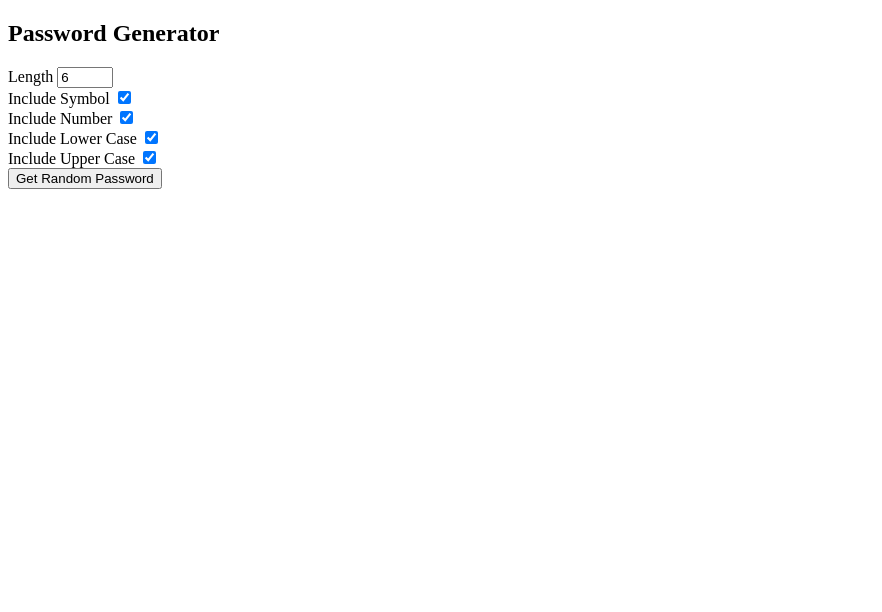
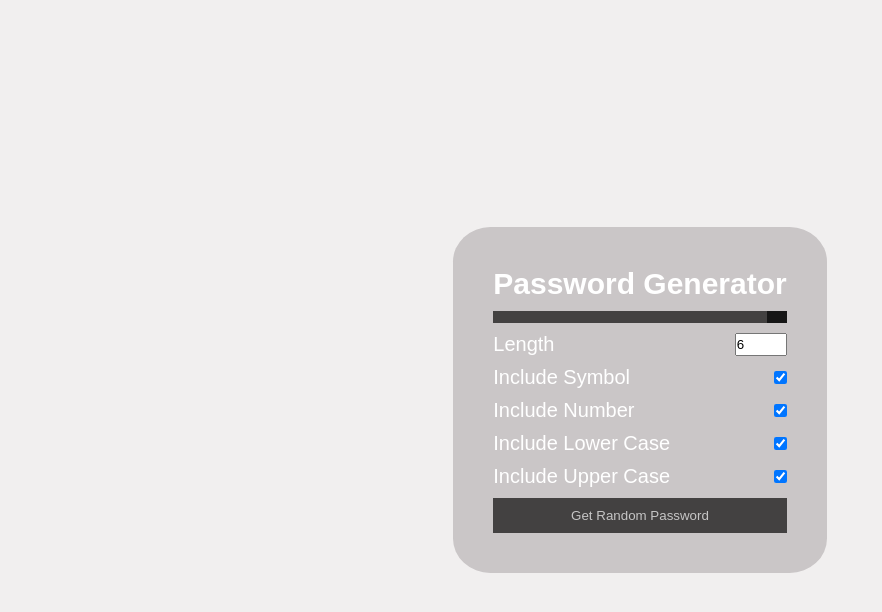
Before and after one commit to vlythr/password-generator, a plain HTML site: page index.html in a window 1280 px wide. Shown: the whole page, without its empty margins (0-882 px from the left). Drawn offline with Linux system fonts and the light colour scheme.

Commit message:
Finished UI mockup

```diff
--- a/index.html
+++ b/index.html
@@ -5,6 +5,7 @@
   <meta charset="UTF-8">
   <meta name="viewport" content="width=device-width, initial-scale=1.0">
   <title>Project - Random Password Generator In Javascript</title>
+  <link rel="stylesheet" href="style.css">
 </head>
 
 <body>
--- a/style.css
+++ b/style.css
@@ -0,0 +1,51 @@
+* {
+    margin: 0;
+    padding: 0;
+    box-sizing: border-box;
+  }
+
+  .container {
+    display: flex;
+    justify-content: space-evenly;
+    align-items: center;
+    background-color: #f1efef;
+    height: 100vh;
+  }
+
+  .password-generator {
+    padding: 40px;
+    background-color: #cac6c7;
+    color: white;
+    font-size: 20px;
+    font-family: sans-serif;
+    border-radius: 10%;
+  }
+
+  .password-generator div {
+    display: flex;
+    justify-content: space-between;
+    margin: 10px 0;
+  }
+
+  .password {
+    min-width: 280px;
+    background-color: #434141;
+    color: rgb(199, 199, 199);
+  }
+
+  .password p {
+    padding: 6px 10px;
+  }
+
+  .password i {
+    background-color: #161616;
+    padding: 6px 10px;
+  }
+
+  .password-generator button {
+    width: 100%;
+    border: none;
+    color: rgba(255, 255, 255, 0.699);
+    background-color: #434141;
+    padding: 10px;
+  }
```
